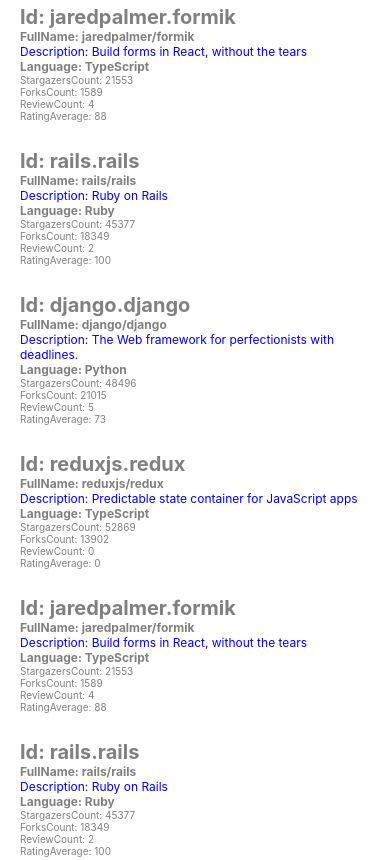
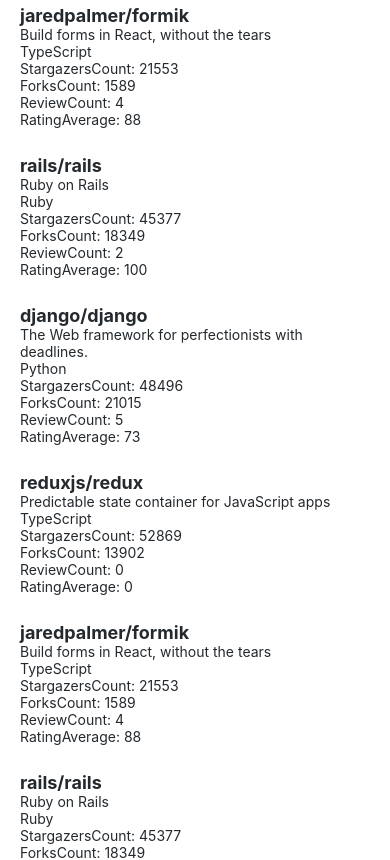
Before and after one commit to Edel-blk/rate-repository-app, a React Native app: screen / in a window 390 px wide. Shown: the top 860 px of the page. Built offline with nearby package versions, Linux system fonts and the light colour scheme.

Commit message:
anexo de temas en el diseño

```diff
--- a/src/components/RepositoryItem.jsx
+++ b/src/components/RepositoryItem.jsx
@@ -14,14 +14,13 @@
         key={props.id}
         style={styles.container}
     >
-        <TextStyled big bold>Id: {props.id}</TextStyled>
-        <TextStyled bold>FullName: {props.fullName}</TextStyled>
-        <TextStyled blue>Description: {props.description}</TextStyled>
-        <TextStyled bold>Language: {props.language}</TextStyled>
-        <TextStyled small>StargazersCount: {props.stargazersCount}</TextStyled>
-        <TextStyled small>ForksCount: {props.forksCount}</TextStyled>
-        <TextStyled small>ReviewCount: {props.reviewCount}</TextStyled>
-        <TextStyled small>RatingAverage: {props.ratingAverage}</TextStyled>
+        <TextStyled fontSize={'subHeading'} fontWeight={'bold'}>{props.fullName}</TextStyled>
+        <TextStyled >{props.description}</TextStyled>
+        <TextStyled >{props.language}</TextStyled>
+        <TextStyled >StargazersCount: {props.stargazersCount}</TextStyled>
+        <TextStyled >ForksCount: {props.forksCount}</TextStyled>
+        <TextStyled >ReviewCount: {props.reviewCount}</TextStyled>
+        <TextStyled >RatingAverage: {props.ratingAverage}</TextStyled>
     </View>
 );
 
--- a/src/components/TextStyled.jsx
+++ b/src/components/TextStyled.jsx
@@ -1,36 +1,39 @@
 import React from 'react';
 import { Text, StyleSheet } from 'react-native';
+import theme from '../theme';
 
 const styles = StyleSheet.create({
 	text:{
-		fontSize: 12,
-		color: 'grey',
+		color: theme.colors.textPrimary,
+		fontSize: theme.fontSizes.body,
+		fontFamily: theme.fonts.main,
+		fontWeight: theme.fontWeigths.normal,
+	},
+	colorPrimary: {
+		color: theme.colors.primary
+	},
+	colorSecondary: {
+		color: theme.colors.textSecondary
 	},
 	bold: {
-		fontWeight: 'bold',
+		fontWeight: theme.fontWeigths.bold,
 	},
-	blue: {
-		color: 'blue',
+	subHeading: {
+		fontSize: theme.fontSizes.subHeading,
 	},
-	big: {
-		fontSize: 20,
-	},
-	small: {
-		fontSize: 10
-	}
 });
 
-export default function TextStyled ({blue, bold, children, big, small}) {
+export default function TextStyled ({ children, color, fontSize, fontWeight, style, ...restOfProps}) {
 	const textStyles = [
 		styles.text,
-		blue && styles.blue,
-		big && styles.big,
-		small && styles.small,
-		bold && styles.bold
+		color === 'primary' && styles.colorPrimary,
+		color === 'secondary' && styles.colorSecondary,
+		fontSize === 'subHeading' && styles.subHeading,
+		fontWeight === 'bold' && styles.bold,
 	]
 
 	return (
-		<Text style={textStyles}>
+		<Text style={textStyles} {...restOfProps}>
 			{children}
 		</Text>
 	)
--- /dev/null
+++ b/src/theme.js
@@ -0,0 +1,20 @@
+const theme = {
+    colors: {
+        textPrimary: '#24292e',
+        textSecondary: '#586069',
+        primary: '#0366d6'
+    },
+    fontSizes: {
+        body: 14,
+        subHeading: 18,
+    },
+    fonts: {
+        main: 'System'
+    },
+    fontWeigths: {
+        normal: '400',
+        bold: '700',
+    }
+}
+
+export default theme;
```
